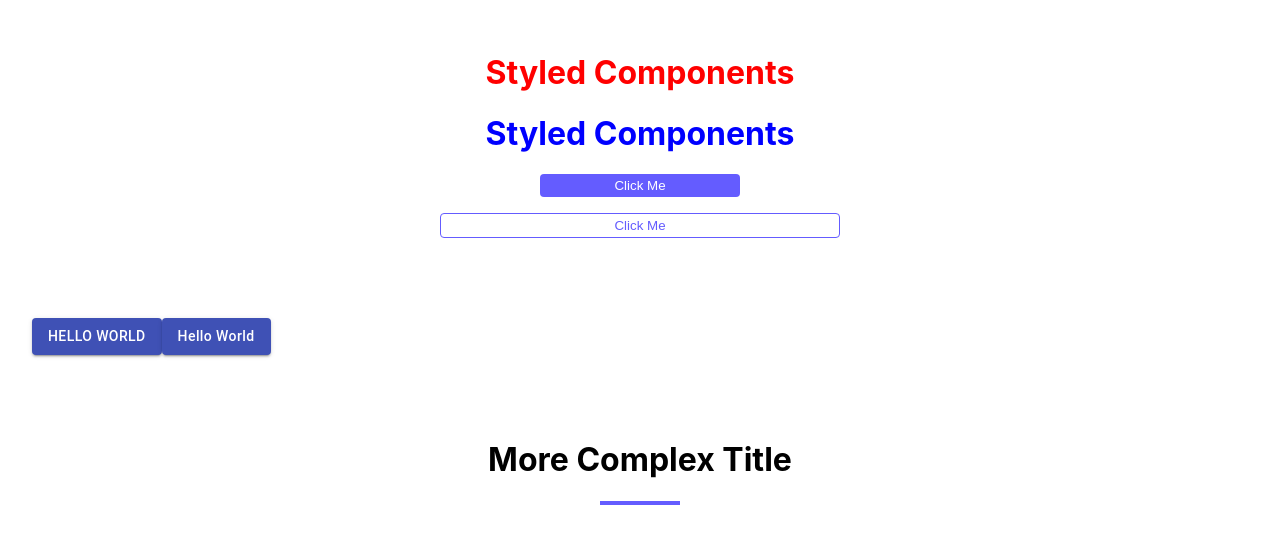
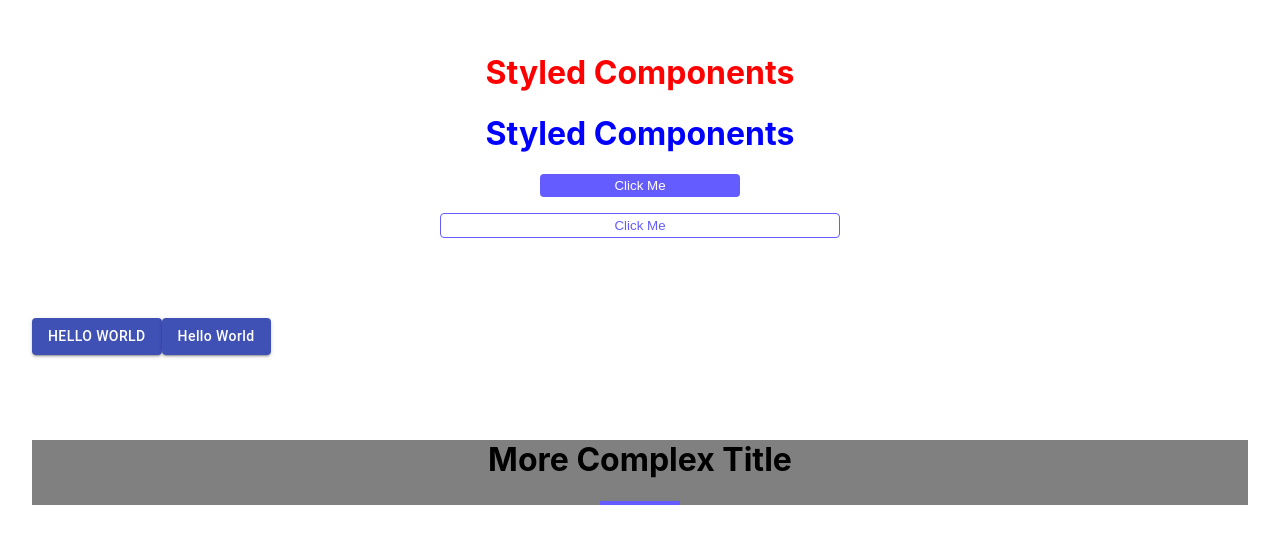
Before and after one commit to chianglynn/react-styled-components, a React (Create React App) app in the folder styled/: page / in a window 1280 px wide. Shown: the top 544 px of the page. Built offline with nearby package versions, Linux system fonts and the light colour scheme.

Commit message:
Add global-style to styled-component

```diff
--- a/styled/src/components/ComplexTitle.js
+++ b/styled/src/components/ComplexTitle.js
@@ -4,7 +4,7 @@ import styled from 'styled-components';
 // Method 1
 // const ComplexTitle = ({ title }) => {
 // return (
-//     <Wrapper>
+//     <Wrapper className="bg-grey">
 //         <h1>{title}</h1>
 //         <div className="underline"></div>
 //     </Wrapper>
@@ -12,7 +12,7 @@ import styled from 'styled-components';
 // Method 2
 const ComplexTitle = ({ title, className }) => {
     return (
-        <div className={className}>
+        <div className={`${className} bg-grey`}>
             <h1>{title}</h1>
             <div className="underline"></div>
         </div>
--- a/styled/src/index.css
+++ b/styled/src/index.css
@@ -22,3 +22,7 @@ body {
   background-color: #645cff;
   cursor          : pointer;
 }
+
+.bg-grey {
+  background-color: grey;
+}
```
